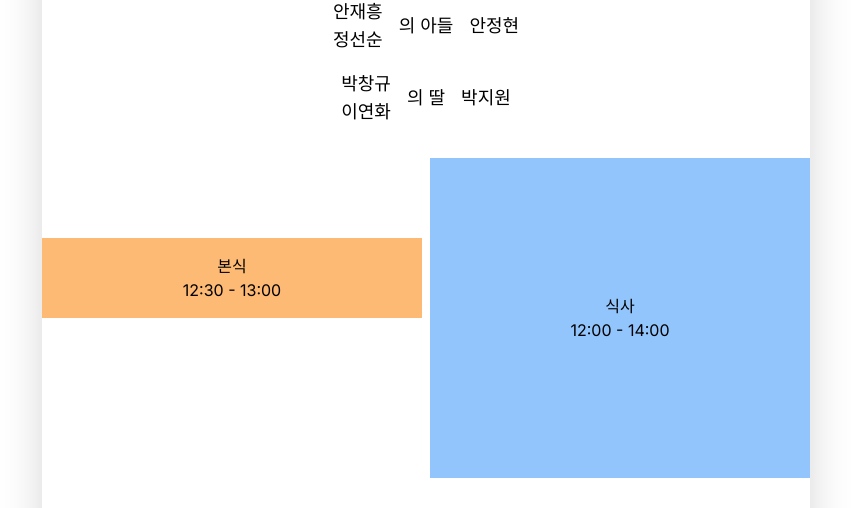
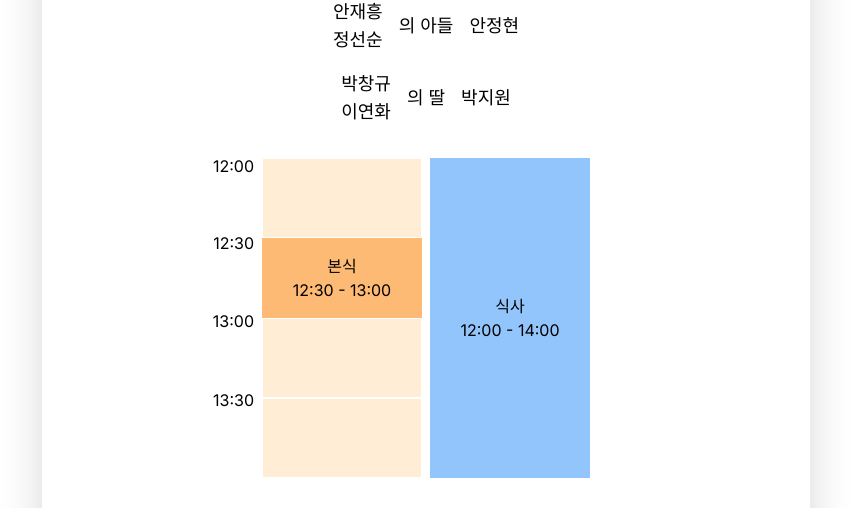
Before and after one commit to siner308/wedding, a Next.js app: page / in a window 1280 px wide. Shown: the part 1042-1550 px from the top of the page, without its empty margins (214-1065 px from the left). Built offline with nearby package versions, Linux system fonts and the light colour scheme; grey boxes are pictures that could not be loaded.

Commit message:
timetable ui 개선

```diff
--- a/src/components/Introduce/index.tsx
+++ b/src/components/Introduce/index.tsx
@@ -1,14 +1,28 @@
 const Events = () => {
   return (
-    <div className={'flex justify-between gap-2'}>
-      <div className={'w-full h-20 bg-orange-300 mt-20 text-center flex flex-col justify-center'}>
-        <div>본식</div>
-        <div>12:30 - 13:00</div>
+    <div className={'flex justify-between gap-2 place-self-center'}>
+      <div className={'w-40'}>
+        <div className={'h-20 text-end mt-[-4px]'}>12:00</div>
+        <div className={'h-20 text-end mt-[-3px]'}>12:30</div>
+        <div className={'h-20 text-end mt-[-2px]'}>13:00</div>
+        <div className={'h-20 text-end mt-[-1px]'}>13:30</div>
       </div>
-      <div className={'w-full h-80 bg-blue-300 text-center flex flex-col justify-center'}>
-        <div>식사</div>
-        <div>12:00 - 14:00</div>
+      <div className={'w-40'}>
+        <div className={'h-20 bg-orange-100 border-white border'}></div>
+        <div className={'h-20 bg-orange-300 text-center flex flex-col justify-center'}>
+          <div>본식</div>
+          <div>12:30 - 13:00</div>
+        </div>
+        <div className={'h-20 bg-orange-100 border-white border'}></div>
+        <div className={'h-20 bg-orange-100 border-white border'}></div>
       </div>
+      <div className={'w-40'}>
+        <div className={'h-80 bg-blue-300 text-center flex flex-col justify-center'}>
+            <div>식사</div>
+            <div>12:00 - 14:00</div>
+        </div>
+      </div>
+      <div className={'w-40'}></div>
     </div>
   );
 };
```
